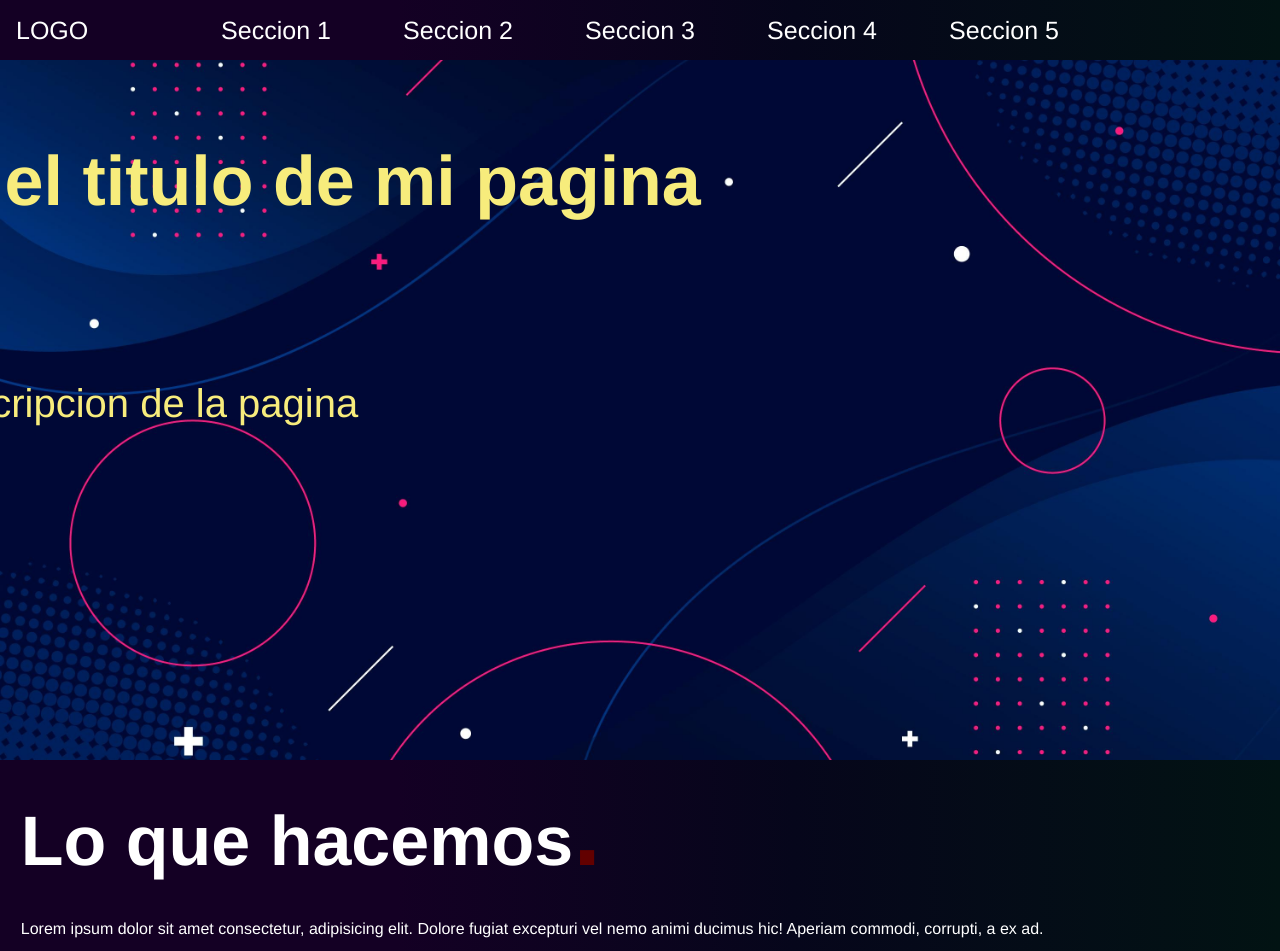
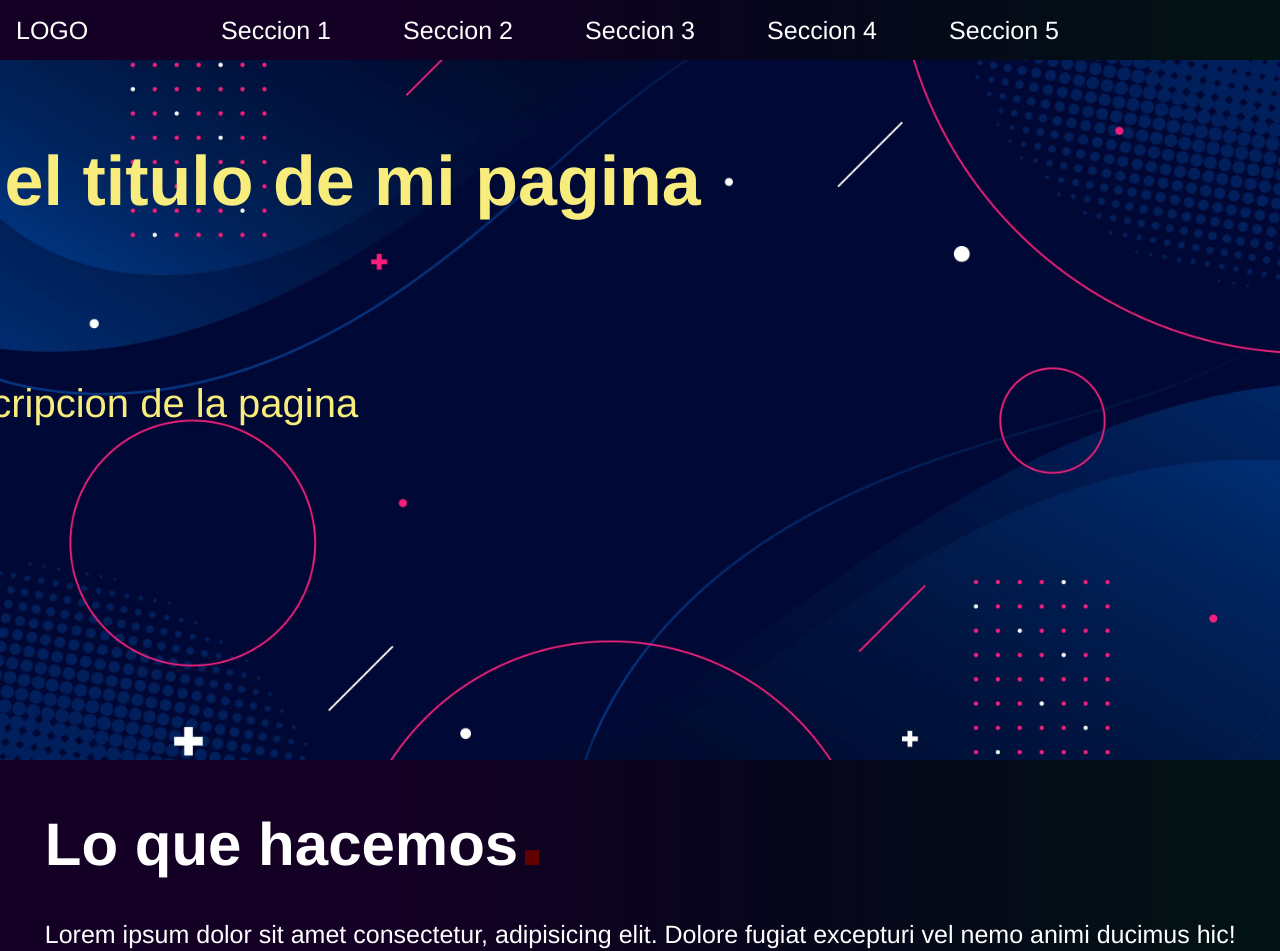
Before and after one commit to cristobalquilimaco/teguilog, a React (Vite) app: page / in a window 1280 px wide. Shown: the top 951 px of the page. Built offline with nearby package versions, Linux system fonts and the light colour scheme.

Commit message:
Se agranda el tamaño de la fuente de la descripción

```diff
--- a/src/components/styles/about.css
+++ b/src/components/styles/about.css
@@ -26,12 +26,23 @@ font-weight: bold;
 
 @media screen and (min-width: 768px){
 .title_about2{
-font-size: 70px;
+font-size: 60px;
 font-weight: bold;
 }
+
+.description_about{
+
+
+    margin-left: 2rem;
+    }
 
 .point_tt{
 font-size: 100px;
 
 }
+
+.text_description{
+    font-size: 25px;
 }
+
+}
```
